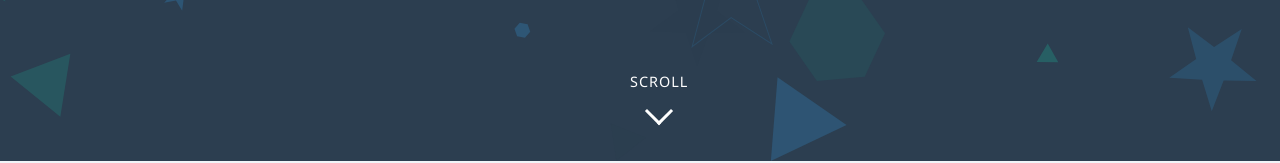
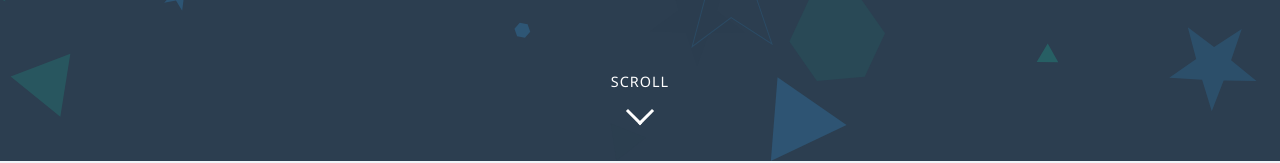
Before and after one commit to 6135/WhoIsMe, a React (Create React App) app: page / in a window 1280 px wide. Shown: the part 639-802 px from the top of the page. Built offline with nearby package versions, Linux system fonts and the light colour scheme.

Commit message:
Fixed Scroll Position

```diff
--- a/src/assets/css/Header.css
+++ b/src/assets/css/Header.css
@@ -30,16 +30,25 @@
   margin-bottom: 2rem;
 }
 
-  .scroll-indicator {
+/* Fixed scroll indicator container */
+.scroll-indicator-container {
   position: absolute;
   bottom: 40px;
-    left: calc(50% - 10px);
-    transform: translateX(-50%);
+  left: 0;
+  right: 0;
+  display: flex;
+  justify-content: center;
+  pointer-events: none; /* Allow clicks to pass through to elements below */
+}
+
+/* Actual scroll indicator with animation */
+.scroll-indicator {
   display: flex;
   flex-direction: column;
   align-items: center;
   cursor: pointer;
   animation: bounce 2s infinite;
+  pointer-events: auto; /* Make this element clickable */
 }
 
 .scroll-indicator span {
@@ -57,6 +66,7 @@
   transform: rotate(45deg);
 }
 
+/* Fixed bounce animation that only affects vertical position */
 @keyframes bounce {
   0%, 20%, 50%, 80%, 100% {
     transform: translateY(0);
--- a/src/components/Header.tsx
+++ b/src/components/Header.tsx
@@ -1,4 +1,4 @@
-// src/components/Header.tsx - Updated to allow background interaction
+// src/components/Header.tsx
 import React from 'react';
 import { useLanguage } from '../i18n/LanguageContext';
 import { AnimatedBackground } from './AnimatedBackground';
@@ -22,7 +22,9 @@ export const Header: React.FC = () => {
       <div className="header-content" onClick={handleHeaderClick}>
         <h1>{t('header.title')}</h1>
         <p>{t('header.description')}</p>
-        <div className="scroll-indicator">
+      </div>
+      <div className="scroll-indicator-container">
+        <div className="scroll-indicator" onClick={handleHeaderClick}>
           <span>{t('header.scrollToPlay')}</span>
           <div className="arrow-down"></div>
         </div>
```
Also changed, not shown: package.json (+17 -17 lines), 1 other file (tests, documents, lock files or other folders). Lines whose indentation alone changed are shown as unchanged.
